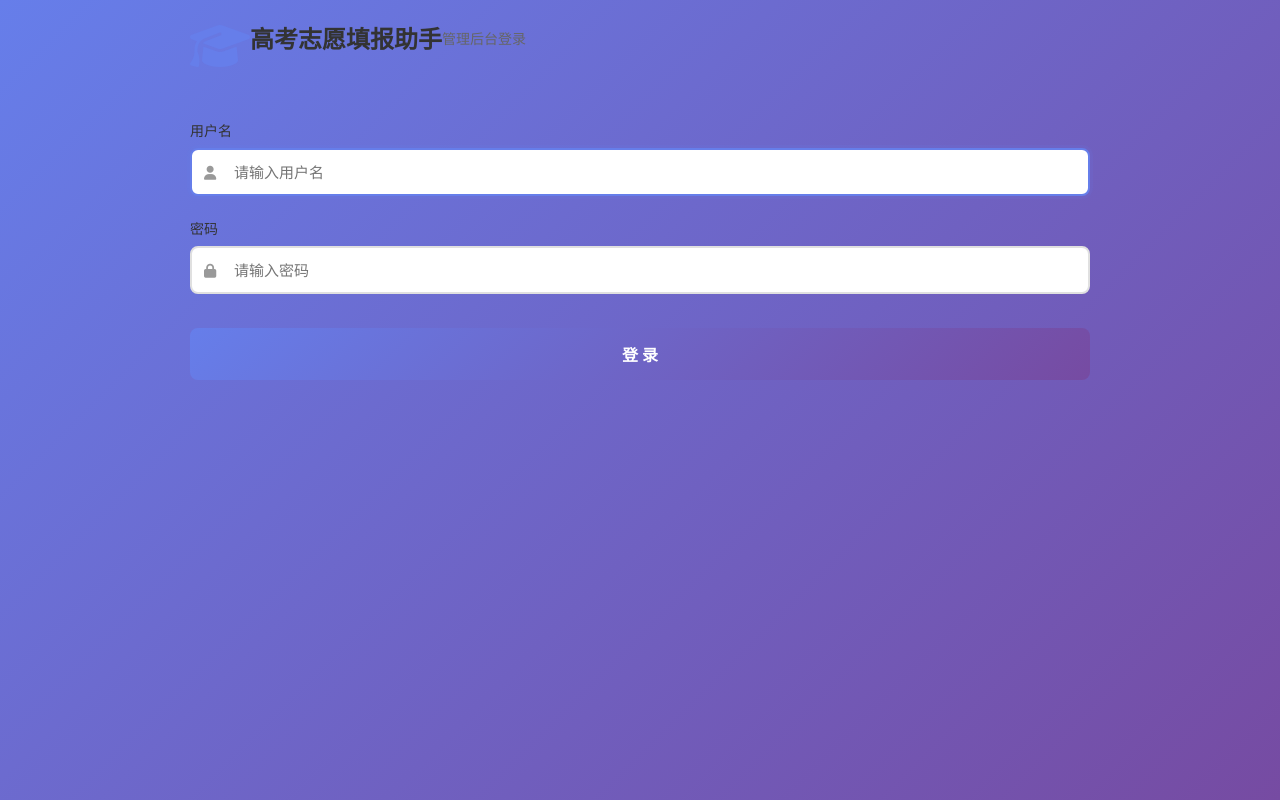
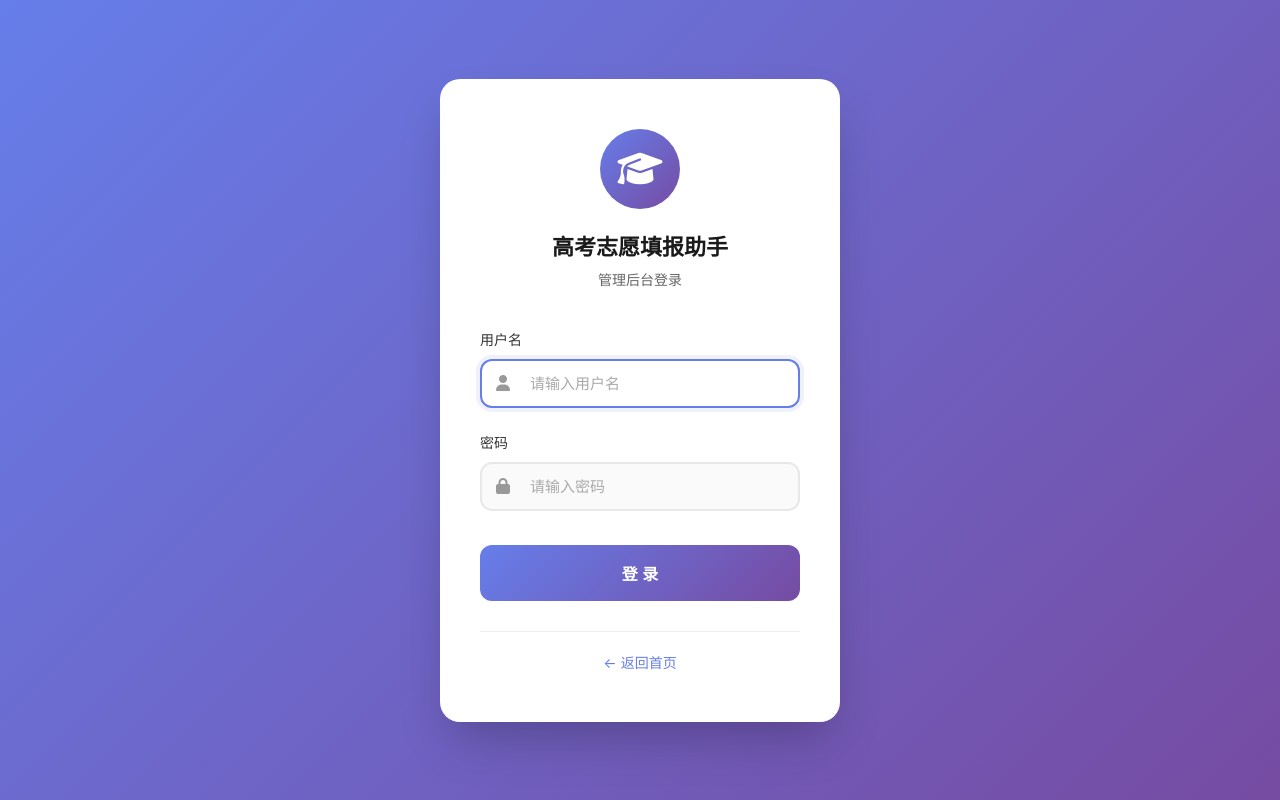
Before and after one commit to 1375827013/django-cms-blog, a Django app: template templates/admin/login.html in a window 1280 px wide. Run offline with Django 5.2, Linux system fonts and the light colour scheme; the template is opened without the code that fills it, so the values that code supplies are empty.

Commit message:
Redesign admin login page

```diff
--- a/templates/admin/login.html
+++ b/templates/admin/login.html
@@ -1,228 +1,224 @@
-{% extends "admin/base_site.html" %}
 {% load i18n static %}
-
-{% block extrastyle %}
-{{ block.super }}
+<!DOCTYPE html>
+<html lang="zh-CN">
+<head>
+    <meta charset="UTF-8">
+    <meta name="viewport" content="width=device-width, initial-scale=1.0">
+    <title>管理后台登录 - 高考志愿填报助手</title>
     <link rel="stylesheet" href="https://cdnjs.cloudflare.com/ajax/libs/font-awesome/6.4.0/css/all.min.css">
     <style>
+        * {
+            margin: 0;
+            padding: 0;
+            box-sizing: border-box;
+        }
+
         body {
             background: linear-gradient(135deg, #667eea 0%, #764ba2 100%);
             min-height: 100vh;
             display: flex;
             align-items: center;
             justify-content: center;
-        font-family: 'Microsoft YaHei', 'PingFang SC', sans-serif;
+            font-family: -apple-system, BlinkMacSystemFont, 'Segoe UI', 'Microsoft YaHei', sans-serif;
+            padding: 20px;
         }
 
-    #container {
+        .login-card {
+            background: white;
+            border-radius: 20px;
+            box-shadow: 0 25px 50px -12px rgba(0, 0, 0, 0.25);
+            padding: 50px 40px;
             width: 100%;
-        max-width: 420px;
-        padding: 0 20px;
+            max-width: 400px;
         }
 
-    #content-main {
-        background: white;
-        border-radius: 16px;
-        box-shadow: 0 20px 60px rgba(0, 0, 0, 0.3);
-        padding: 40px;
-        margin: 0;
+        .logo {
+            text-align: center;
+            margin-bottom: 40px;
         }
 
-    #header {
-        display: none;
+        .logo-icon {
+            width: 80px;
+            height: 80px;
+            background: linear-gradient(135deg, #667eea 0%, #764ba2 100%);
+            border-radius: 50%;
+            display: flex;
+            align-items: center;
+            justify-content: center;
+            margin: 0 auto 20px;
         }
 
-    .skip-link {
-        display: none;
+        .logo-icon i {
+            font-size: 36px;
+            color: white;
         }
 
-    #branding {
-        text-align: center;
-        margin-bottom: 30px;
+        .logo h1 {
+            color: #1a1a1a;
+            font-size: 22px;
+            font-weight: 600;
+            margin-bottom: 8px;
         }
 
-    #branding h1 {
-        color: #333;
-        font-size: 24px;
-        margin: 0;
-        font-weight: 600;
+        .logo p {
+            color: #666;
+            font-size: 14px;
         }
 
-    #branding .logo-icon {
-        font-size: 48px;
-        color: #667eea;
-        margin-bottom: 15px;
+        .form-group {
+            margin-bottom: 24px;
         }
 
-    #branding .subtitle {
-        color: #666;
-        font-size: 14px;
-        margin-top: 8px;
-    }
-
-    form {
-        margin: 0;
-    }
-
-    .form-row {
-        margin-bottom: 20px;
-    }
-
-    label {
+        .form-group label {
             display: block;
             color: #333;
             font-weight: 500;
-        margin-bottom: 8px;
+            margin-bottom: 10px;
             font-size: 14px;
         }
 
-    input[type="text"],
-    input[type="password"] {
+        .input-wrapper {
+            position: relative;
+        }
+
+        .input-wrapper i {
+            position: absolute;
+            left: 16px;
+            top: 50%;
+            transform: translateY(-50%);
+            color: #999;
+            font-size: 16px;
+        }
+
+        .input-wrapper input {
             width: 100%;
-        padding: 12px 16px;
-        border: 2px solid #e0e0e0;
-        border-radius: 8px;
+            padding: 14px 16px 14px 48px;
+            border: 2px solid #e8e8e8;
+            border-radius: 12px;
             font-size: 15px;
             transition: all 0.3s ease;
-        box-sizing: border-box;
+            background: #fafafa;
         }
 
-    input[type="text"]:focus,
-    input[type="password"]:focus {
+        .input-wrapper input:focus {
             outline: none;
             border-color: #667eea;
-        box-shadow: 0 0 0 3px rgba(102, 126, 234, 0.1);
+            background: white;
+            box-shadow: 0 0 0 4px rgba(102, 126, 234, 0.1);
         }
 
-    .submit-row {
-        margin-top: 30px;
-        padding: 0;
-        background: transparent;
-        border: none;
+        .input-wrapper input::placeholder {
+            color: #aaa;
         }
 
-    input[type="submit"] {
+        .error-message {
+            background: linear-gradient(135deg, #fff5f5 0%, #fed7d7 100%);
+            color: #c53030;
+            padding: 14px 16px;
+            border-radius: 12px;
+            margin-bottom: 24px;
+            font-size: 14px;
+            display: flex;
+            align-items: center;
+            gap: 10px;
+        }
+
+        .error-message i {
+            font-size: 16px;
+        }
+
+        .submit-btn {
             width: 100%;
-        padding: 14px;
+            padding: 16px;
             background: linear-gradient(135deg, #667eea 0%, #764ba2 100%);
             color: white;
             border: none;
-        border-radius: 8px;
+            border-radius: 12px;
             font-size: 16px;
             font-weight: 600;
             cursor: pointer;
             transition: all 0.3s ease;
+            margin-top: 10px;
         }
 
-    input[type="submit"]:hover {
+        .submit-btn:hover {
             transform: translateY(-2px);
-        box-shadow: 0 5px 20px rgba(102, 126, 234, 0.4);
+            box-shadow: 0 10px 20px rgba(102, 126, 234, 0.3);
         }
 
-    .errornote {
-        background: #fff3cd;
-        color: #856404;
-        padding: 12px 16px;
-        border-radius: 8px;
-        margin-bottom: 20px;
-        border: none;
-        font-size: 14px;
+        .submit-btn:active {
+            transform: translateY(0);
         }
 
-    #footer {
-        display: none;
+        .footer-text {
+            text-align: center;
+            margin-top: 30px;
+            padding-top: 20px;
+            border-top: 1px solid #eee;
         }
 
-    .input-icon {
-        position: relative;
+        .footer-text a {
+            color: #667eea;
+            text-decoration: none;
+            font-size: 14px;
+            transition: color 0.3s ease;
         }
 
-    .input-icon i {
-        position: absolute;
-        left: 14px;
-        top: 50%;
-        transform: translateY(-50%);
-        color: #999;
-    }
-
-    .input-icon input {
-        padding-left: 42px;
-    }
-
-    #user-tools {
-        display: none;
-    }
-
-    .breadcrumbs {
-        display: none;
-    }
-
-    #changelist-filter {
-        display: none;
-    }
-
-    #changelist-search {
-        display: none;
-    }
-
-    .module h2 {
-        display: none;
+        .footer-text a:hover {
+            color: #764ba2;
         }
     </style>
-{% endblock %}
-
-{% block breadcrumbs %}
-{% endblock %}
-
-{% block content %}
-<div id="branding">
+</head>
+<body>
+    <div class="login-card">
+        <div class="logo">
             <div class="logo-icon">
                 <i class="fas fa-graduation-cap"></i>
             </div>
-    <h1>{% trans '高考志愿填报助手' %}</h1>
-    <div class="subtitle">管理后台登录</div>
+            <h1>高考志愿填报助手</h1>
+            <p>管理后台登录</p>
         </div>
 
         {% if form.errors %}
-<div class="errornote">
+        <div class="error-message">
             <i class="fas fa-exclamation-circle"></i>
-    {% trans "请输入正确的用户名和密码。请注意，用户名和密码区分大小写。" %}
+            <span>用户名或密码错误，请重试</span>
         </div>
         {% endif %}
 
-<form action="{{ app_path }}" method="post" id="login-form">
+        <form action="{{ app_path }}" method="post">
             {% csrf_token %}
 
-    <div class="form-row">
-        <label for="id_username">{% trans '用户名' %}</label>
-        <div class="input-icon">
+            <div class="form-group">
+                <label for="id_username">用户名</label>
+                <div class="input-wrapper">
                     <i class="fas fa-user"></i>
                     <input type="text" name="username" id="id_username" autofocus required placeholder="请输入用户名">
                 </div>
             </div>
 
-    <div class="form-row">
-        <label for="id_password">{% trans '密码' %}</label>
-        <div class="input-icon">
+            <div class="form-group">
+                <label for="id_password">密码</label>
+                <div class="input-wrapper">
                     <i class="fas fa-lock"></i>
                     <input type="password" name="password" id="id_password" required placeholder="请输入密码">
                 </div>
             </div>
 
-    <div class="submit-row">
-        <input type="submit" value="{% trans '登 录' %}">
+            <button type="submit" class="submit-btn">登 录</button>
+        </form>
+
+        <div class="footer-text">
+            <a href="{% url 'home' %}">← 返回首页</a>
         </div>
-</form>
+    </div>
 
     <script>
     document.addEventListener('DOMContentLoaded', function() {
-    const skipLinks = document.querySelectorAll('.skip-link');
-    skipLinks.forEach(link => link.remove());
-
         const urlParams = new URLSearchParams(window.location.search);
         const next = urlParams.get('next');
-    if (next && next !== '/admin/') {
-        const form = document.getElementById('login-form');
+        if (next) {
+            const form = document.querySelector('form');
             const nextInput = document.createElement('input');
             nextInput.type = 'hidden';
             nextInput.name = 'next';
@@ -231,4 +227,5 @@ document.addEventListener('DOMContentLoaded', function() {
         }
     });
     </script>
-{% endblock %}
+</body>
+</html>
```
Lines whose indentation alone changed are shown as unchanged.
